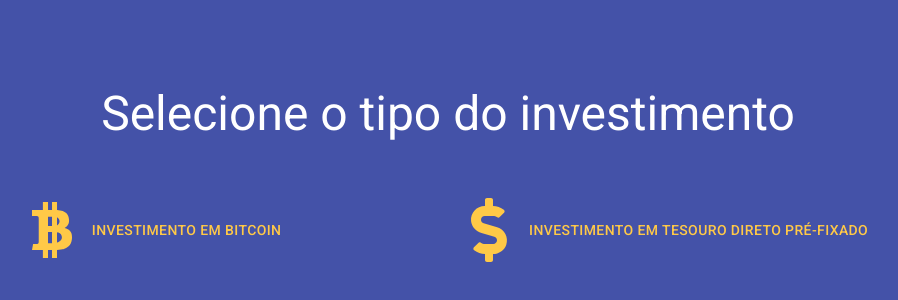
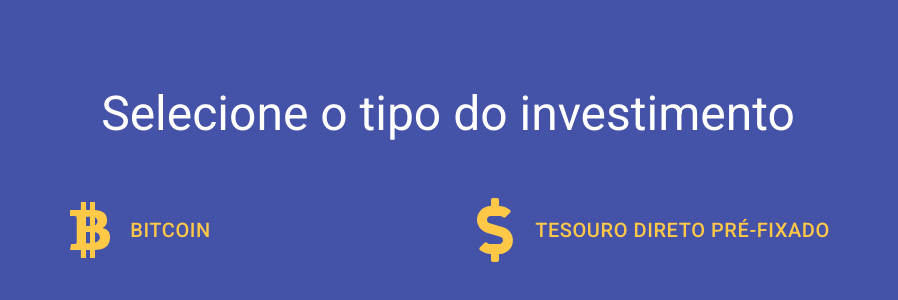
Before and after one commit to NaluFigueira/TesteRealValor, a React (Create React App) app: page / in a window 1280 px wide. Shown: the part 216-516 px from the top of the page, without its empty margins (192-1090 px from the left). Built offline with nearby package versions, Linux system fonts and the light colour scheme.

Commit message:
Inclusion of a selector component

```diff
--- a/package.json
+++ b/package.json
@@ -10,6 +10,7 @@
     "axios": "^0.19.2",
     "immer": "^6.0.2",
     "prettier": "^2.0.2",
+    "prop-types": "^15.7.2",
     "react": "^16.13.1",
     "react-dom": "^16.13.1",
     "react-icons": "^3.9.0",
--- a/src/App.js
+++ b/src/App.js
@@ -1,27 +1,39 @@
-import React from 'react';
-import { Button, Typography } from '@material-ui/core';
-import { IoLogoBitcoin } from 'react-icons/io';
-import { FaDollarSign } from 'react-icons/fa';
-import { Container, InvestmentTypeContainer, OptionContainer } from './styles';
+import React, { useState } from 'react';
+import Selector from './components/Selector';
 
 export default function App() {
-  return (
-    <Container>
-      <Typography align="center" variant="h3" color="textPrimary" gutterBottom>
-        Selecione o tipo do investimento
-      </Typography>
-      <InvestmentTypeContainer>
-        <OptionContainer>
-          <IoLogoBitcoin size={64} style={{ color: '#ffc947' }} />
-          <Button color="secondary">Investimento em Bitcoin</Button>
-        </OptionContainer>
-        <OptionContainer>
-          <FaDollarSign size={64} style={{ color: '#ffc947' }} />
-          <Button color="secondary">
-            Investimento em Tesouro Direto pré-fixado
-          </Button>
-        </OptionContainer>
-      </InvestmentTypeContainer>
-    </Container>
-  );
+  const [pageSelected, setPageSelected] = useState(1);
+
+  switch (pageSelected) {
+    case 1:
+      return (
+        <Selector
+          title="Selecione o tipo do investimento"
+          option1="Bitcoin"
+          option2="Tesouro Direto Pré-fixado"
+          hasIcons
+          onSelectOption={() => setPageSelected(2)}
+        />
+      );
+    case 2:
+      return (
+        <Selector
+          title="Selecione a data do investimento"
+          option1="1 ano atrás"
+          option2="2 anos atrás"
+          onSelectOption={() => setPageSelected(3)}
+        />
+      );
+    case 3:
+      return (
+        <Selector
+          title="Selecione o valor inicial do investimento"
+          option1="R$ 2.000,00"
+          option2="R$ 10.000,00"
+          onSelectOption={() => setPageSelected(3)}
+        />
+      );
+    default:
+      return <></>;
+  }
 }
--- /dev/null
+++ b/src/components/Selector/index.js
@@ -0,0 +1,56 @@
+import React from 'react';
+import { Button, Typography } from '@material-ui/core';
+import { IoLogoBitcoin } from 'react-icons/io';
+import PropTypes from 'prop-types';
+import { FaDollarSign } from 'react-icons/fa';
+import { Container, InvestmentTypeContainer, OptionContainer } from './styles';
+
+export default function Selector({
+  title,
+  option1,
+  option2,
+  onSelectOption,
+  hasIcons,
+}) {
+  return (
+    <Container>
+      <Typography align="center" variant="h3" color="textPrimary" gutterBottom>
+        {title}
+      </Typography>
+      <InvestmentTypeContainer>
+        <OptionContainer>
+          {hasIcons && <IoLogoBitcoin size={64} style={{ color: '#ffc947' }} />}
+          <Button
+            color="secondary"
+            style={{ fontSize: 20 }}
+            onClick={() => onSelectOption(1)}
+          >
+            {option1}
+          </Button>
+        </OptionContainer>
+        <OptionContainer>
+          {hasIcons && <FaDollarSign size={64} style={{ color: '#ffc947' }} />}
+          <Button
+            color="secondary"
+            style={{ fontSize: 20 }}
+            onClick={() => onSelectOption(2)}
+          >
+            {option2}
+          </Button>
+        </OptionContainer>
+      </InvestmentTypeContainer>
+    </Container>
+  );
+}
+
+Selector.defaultProps = {
+  hasIcons: false,
+};
+
+Selector.propTypes = {
+  title: PropTypes.string.isRequired,
+  option1: PropTypes.string.isRequired,
+  option2: PropTypes.string.isRequired,
+  onSelectOption: PropTypes.func.isRequired,
+  hasIcons: PropTypes.bool,
+};
```
Also changed, not shown: src/assets/bitcoin.png (deleted), src/assets/tesouro_direto.png (deleted), src/components/Selector/styles.js (renamed from src/styles.js).
